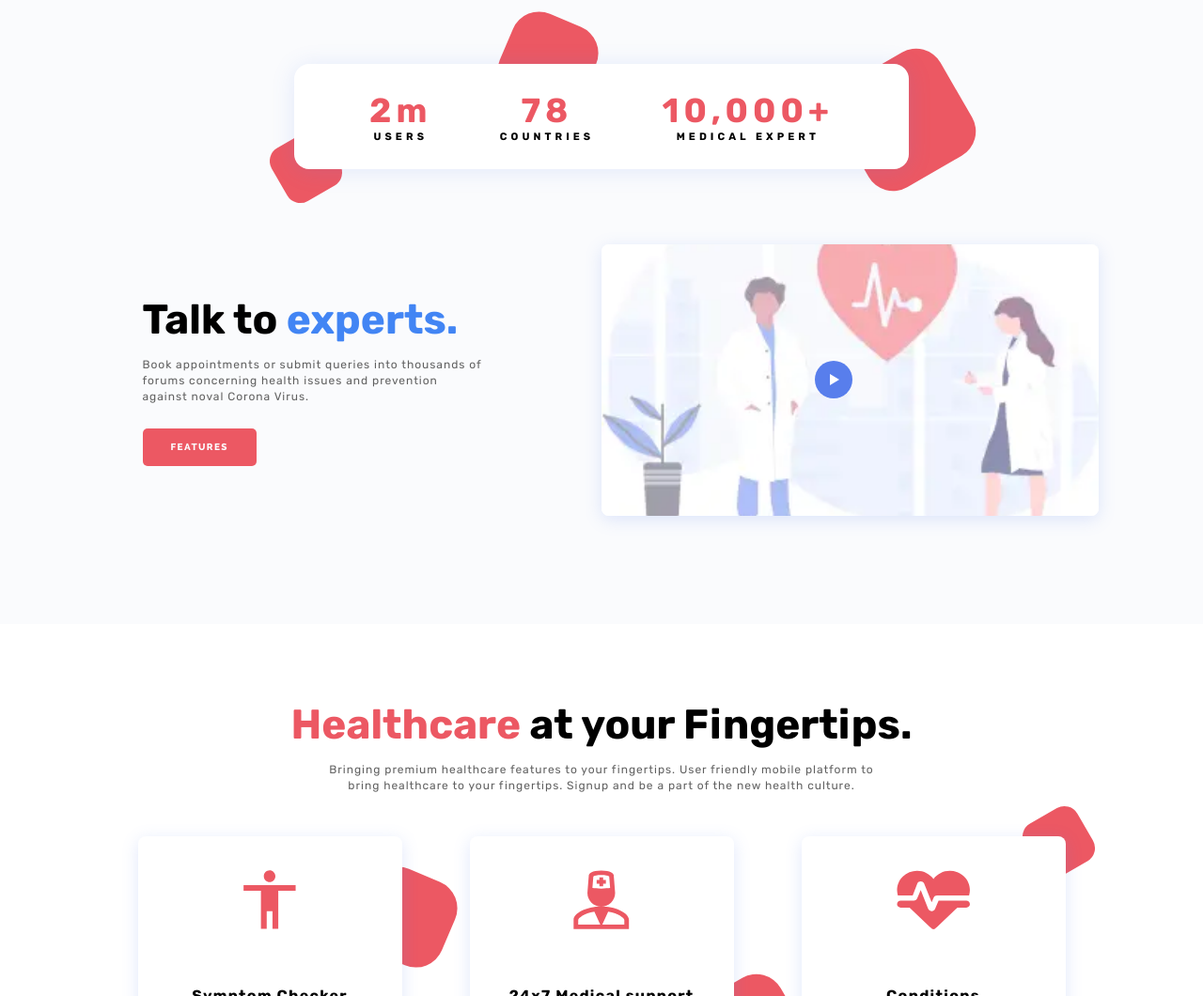
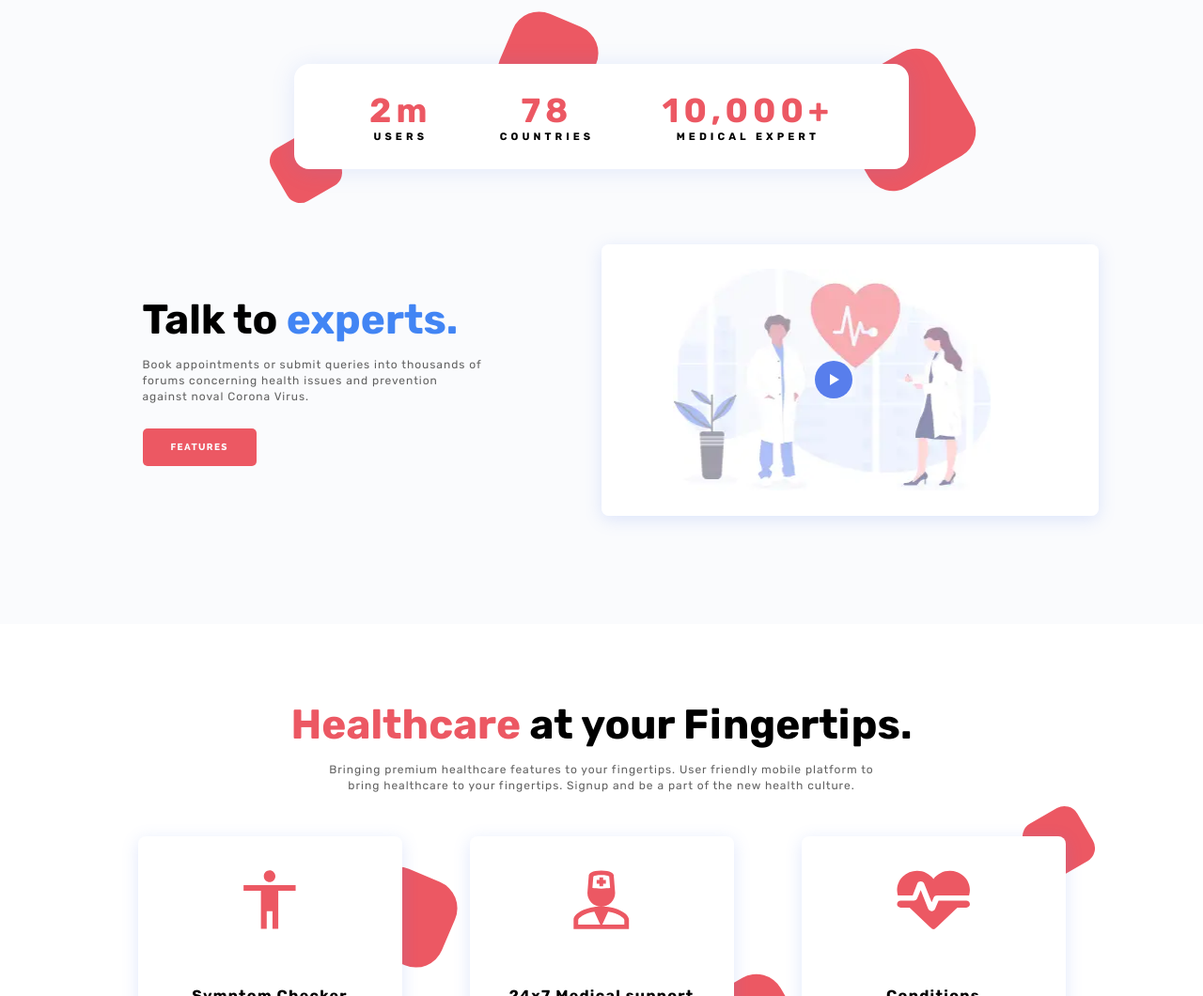
Before and after one commit to SPashaS/GoCorona, a website built with webpack: page src/index.html in a window 1280 px wide. Shown: the part 1429-2489 px from the top of the page at 94% size. Built offline with nearby package versions, Linux system fonts and the light colour scheme; files whose address does not match are found by name.

Commit message:
background video

```diff
--- a/src/scss/index.scss
+++ b/src/scss/index.scss
@@ -394,11 +394,10 @@
     }
     &__poster {
         position: absolute;
-        background: #fff url('@img/experts/poster.jpg') 40% 50% / cover no-repeat ;
+        background: url('@img/experts/poster.jpg') 40% 50% / 64% 82% no-repeat #fff;
         width: 100%;
         height: 100%;
         object-fit: contain;
-        background-size: 64% 82%;
     }
     &__button {
         position: absolute;
```
Also changed, not shown: dist/css/style.css, dist/css/style.min.css, dist/index.html.
